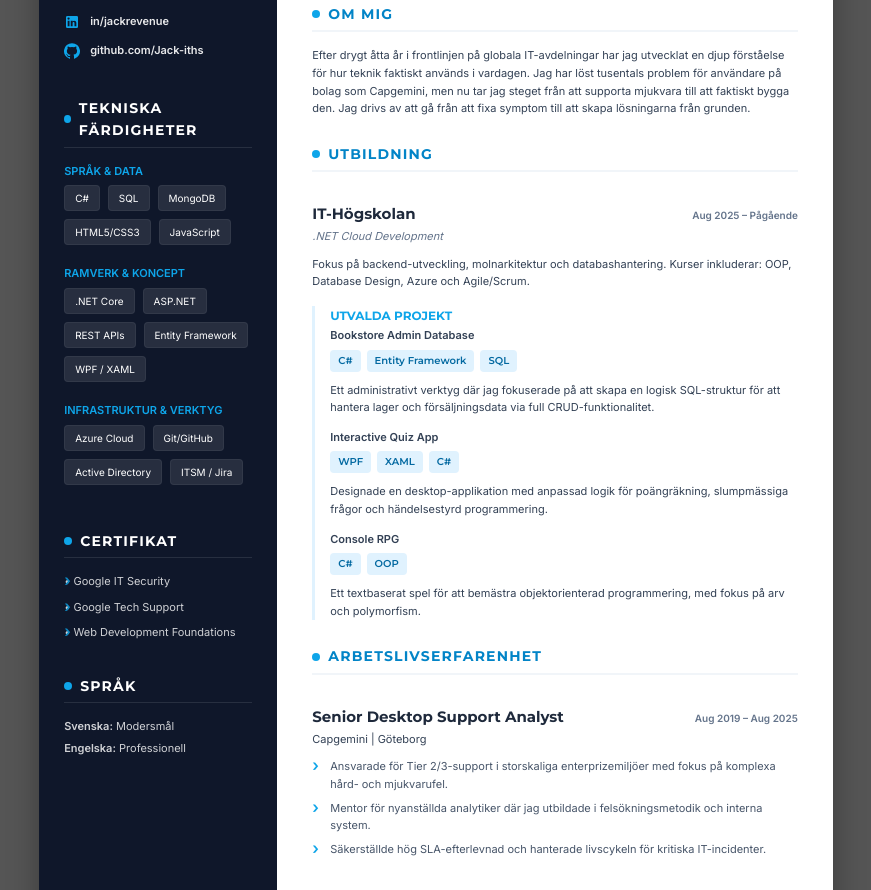
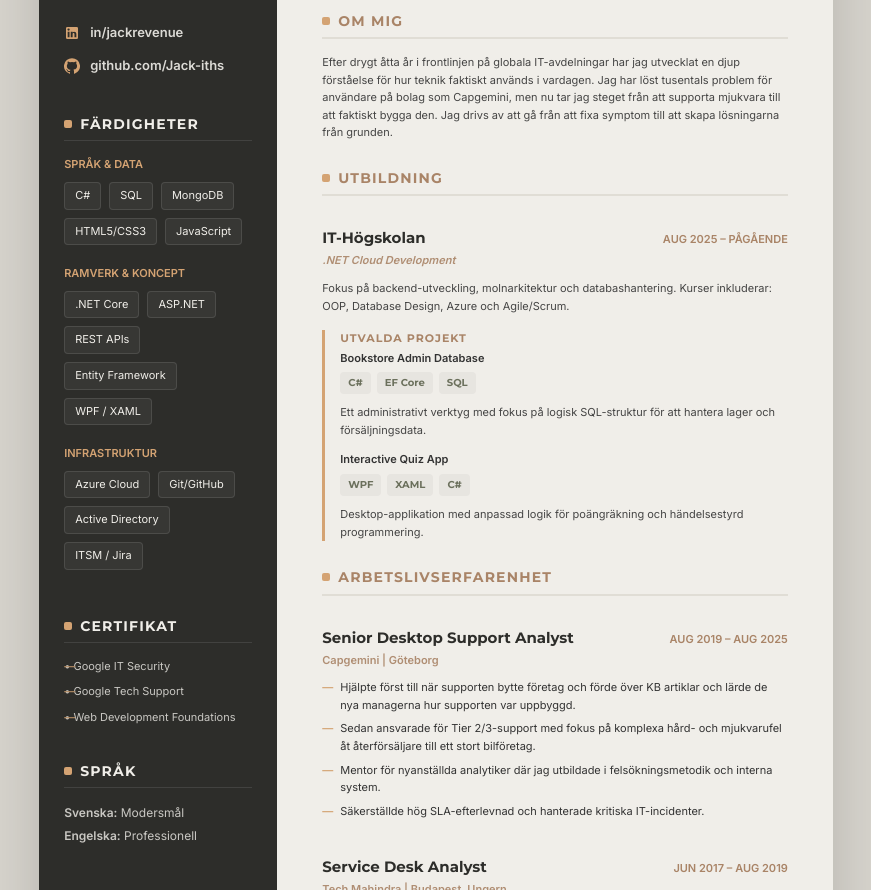
Before and after one commit to Jack-iths/CV, a plain HTML site: page index.html in a window 1280 px wide. Shown: the part 169-1059 px from the top of the page, without its empty margins (204-1075 px from the left). Drawn offline with Linux system fonts and the light colour scheme.

Commit message:
Revise index.html for design enhancements
Updated the HTML structure and styles for improved design and readability.

```diff
--- a/index.html
+++ b/index.html
@@ -7,19 +7,20 @@
 
     <link rel="preconnect" href="https://fonts.googleapis.com">
     <link rel="preconnect" href="https://fonts.gstatic.com" crossorigin>
-    <link href="https://fonts.googleapis.com/css2?family=Inter:wght@300;400;600&family=Montserrat:wght@600;700;800&display=swap" rel="stylesheet">
+    <link href="https://fonts.googleapis.com/css2?family=Inter:wght@300;400;600&family=Montserrat:wght@300;600;700;800&display=swap" rel="stylesheet">
 
     <style>
-        /* --- VARIABLES --- */
+        /* --- NYTT FÄRGSCHEMA: Årets Färg & Soft Tech --- */
         :root {
-            --bg-body: #F3F4F6;
-            --bg-sidebar: #0f172a;
-            --text-main: #334155;
-            --text-sidebar: #e2e8f0;
-            --accent: #0ea5e9;
-            --accent-dark: #0284c7;
-            --chip-bg: #e0f2fe;
-            --chip-text: #0369a1;
+            --bg-body: #F0EEE9;      /* Årets färg som bas */
+            --bg-sidebar: #2D2D2A;   /* Mjuk svart/grå för kontrast */
+            --text-main: #333333;
+            --text-sidebar: #F0EEE9;
+            --accent: #D4A373;       /* Dämpad guld/jord-ton */
+            --accent-dark: #A98467;
+            --chip-bg: #E7E5E0;
+            --chip-text: #6B705C;
+            --line-color: #E0DDD5;
         }
 
         /* --- RESET --- */
@@ -32,7 +33,7 @@
         }
 
         body {
-            background-color: #555;
+            background-color: #D6D3CC; /* Bakgrund utanför arket */
             font-family: 'Inter', sans-serif;
             font-size: 14px;
             line-height: 1.6;
@@ -44,7 +45,7 @@
         }
 
         .page {
-            background: white;
+            background: var(--bg-body);
             width: 100%;
             max-width: 800px;
             min-height: 100vh;
@@ -64,24 +65,26 @@
             gap: 25px;
         }
 
+        /* Topp-stripe med mjukare gradient */
         aside::before {
             content: "";
             position: absolute;
             top: 0; left: 0; width: 100%; height: 6px;
-            background: linear-gradient(90deg, var(--accent), #6366f1);
+            background: linear-gradient(90deg, var(--accent), #ADC178);
         }
 
         main {
             width: 100%;
             padding: 30px 25px;
-            background-color: #ffffff;
+            background-color: var(--bg-body);
         }
 
+        /* --- TYPOGRAPHY --- */
         h1 {
             font-family: 'Montserrat', sans-serif;
             font-weight: 800;
             font-size: 32px;
-            color: var(--text-main);
+            color: var(--bg-sidebar);
             line-height: 1.1;
             margin-bottom: 5px;
             letter-spacing: -0.5px;
@@ -98,7 +101,7 @@
             display: flex;
             align-items: center;
             gap: 8px;
-            border-bottom: 2px solid #f1f5f9;
+            border-bottom: 2px solid var(--line-color);
             padding-bottom: 5px;
             margin-top: 25px;
         }
@@ -107,14 +110,14 @@
             content: " "; display: inline-block;
             width: 8px; height: 8px;
             background-color: var(--accent);
-            border-radius: 50%;
+            border-radius: 2px; /* Mer kvadratisk för modern look */
         }
 
         h3 {
             font-family: 'Montserrat', sans-serif;
             font-weight: 700;
             font-size: 15px;
-            color: #1e293b;
+            color: var(--bg-sidebar);
             margin-top: 15px;
             margin-bottom: 2px;
         }
@@ -122,89 +125,91 @@
         .role-title {
             font-family: 'Montserrat', sans-serif;
             font-size: 14px;
-            font-weight: 600;
-            color: var(--accent);
+            font-weight: 300; /* Tunnare för elegans */
+            color: var(--accent-dark);
             text-transform: uppercase;
-            letter-spacing: 1px;
+            letter-spacing: 2px;
             margin-bottom: 20px;
         }
 
-        p { margin-bottom: 10px; }
+        p { margin-bottom: 10px; opacity: 0.9; }
         a { color: var(--accent); text-decoration: none; font-weight: 600; }
-        aside a { color: #fff; opacity: 0.9; }
+        aside a { color: var(--bg-body); opacity: 0.9; }
 
+        /* --- ELEMENTS --- */
         .contact-info div {
             margin-bottom: 12px;
             display: flex;
             align-items: center;
             gap: 10px;
+            font-size: 13px;
         }
         .contact-info svg { width: 16px; height: 16px; fill: var(--accent); }
 
         .sidebar-section h2 {
-            color: #fff; border-bottom: 1px solid rgba(255,255,255,0.1);
+            color: var(--bg-body); border-bottom: 1px solid rgba(255,255,255,0.1);
             margin-top: 0;
         }
 
         .skill-group { margin-bottom: 20px; }
         .skill-label {
             font-weight: 600; color: var(--accent);
-            margin-bottom: 5px; display: block;
+            margin-bottom: 8px; display: block;
             font-size: 11px; text-transform: uppercase;
         }
         .skill-chips { display: flex; flex-wrap: wrap; gap: 8px; }
         .chip {
-            background: rgba(255,255,255,0.1);
-            color: #fff; padding: 4px 10px;
+            background: rgba(255,255,255,0.05);
+            color: var(--bg-body); padding: 4px 10px;
             border-radius: 4px; font-size: 11px;
-            border: 1px solid rgba(255,255,255,0.05);
+            border: 1px solid rgba(255,255,255,0.1);
         }
 
         .job-header {
             display: flex; justify-content: space-between; align-items: baseline; flex-wrap: wrap;
         }
         .date {
-            font-size: 12px; color: #64748b; font-weight: 600; text-align: right;
+            font-size: 11px; color: var(--accent-dark); font-weight: 600; text-align: right;
+            text-transform: uppercase;
         }
 
         ul { list-style: none; margin-left: 0; }
         li {
-            position: relative; padding-left: 18px; margin-bottom: 6px; color: #475569;
+            position: relative; padding-left: 18px; margin-bottom: 6px; color: var(--text-main);
         }
         li::before {
-            content: "›"; position: absolute; left: 0;
-            color: var(--accent); font-weight: bold; font-size: 16px; line-height: 14px;
+            content: "—"; position: absolute; left: 0;
+            color: var(--accent); font-weight: bold;
         }
 
         .tech-stack { display: flex; gap: 6px; margin-top: 5px; margin-bottom: 10px; flex-wrap: wrap; }
         .tech-stack span {
             background-color: var(--chip-bg); color: var(--chip-text);
-            font-size: 10px; font-weight: 600; padding: 3px 8px;
+            font-size: 10px; font-weight: 700; padding: 3px 8px;
             border-radius: 4px; font-family: 'Montserrat', sans-serif;
         }
 
+        /* --- DESKTOP VIEW --- */
         @media screen and (min-width: 850px) {
             body { padding: 40px; }
             .page {
                 width: 210mm;
                 min-height: 297mm;
                 flex-direction: row;
-                box-shadow: 0 10px 30px rgba(0,0,0,0.3);
+                box-shadow: 0 20px 50px rgba(0,0,0,0.15);
             }
             aside { width: 30%; padding: 40px 25px; }
-            main { width: 70%; padding: 40px 35px; }
+            main { width: 70%; padding: 40px 45px; }
             body { font-size: 11px; }
-            h1 { font-size: 36px; }
+            h1 { font-size: 42px; }
             h2 { font-size: 14px; }
-            .date { font-size: 10px; }
-            .chip { font-size: 10px; }
         }
 
         @media print {
             body { background: none; padding: 0; font-size: 11px; }
             .page { width: 210mm; min-height: 297mm; display: flex !important; flex-direction: row !important; box-shadow: none; margin: 0; }
-            aside { width: 30%; padding: 40px 25px; }
-            main { width: 70%; padding: 40px 35px; }
+            aside { width: 30%; padding: 40px 25px; background-color: #2D2D2A !important; }
+            main { width: 70%; padding: 40px 45px; background-color: #F0EEE9 !important; }
             a { text-decoration: none; }
         }
     </style>
@@ -244,15 +249,13 @@
             </div>
 
             <div class="sidebar-section">
-                <h2>Tekniska Färdigheter</h2>
+                <h2>Färdigheter</h2>
 
                 <div class="skill-group">
                     <span class="skill-label">Språk & Data</span>
                     <div class="skill-chips">
-                        <span class="chip">C#</span>
-                        <span class="chip">SQL</span>
-                        <span class="chip">MongoDB</span>
-                        <span class="chip">HTML5/CSS3</span>
+                        <span class="chip">C#</span> <span class="chip">SQL</span>
+                        <span class="chip">MongoDB</span> <span class="chip">HTML5/CSS3</span>
                         <span class="chip">JavaScript</span>
                     </div>
                 </div>
@@ -260,38 +263,34 @@
                 <div class="skill-group">
                     <span class="skill-label">Ramverk & Koncept</span>
                     <div class="skill-chips">
-                        <span class="chip">.NET Core</span>
-                        <span class="chip">ASP.NET</span>
-                        <span class="chip">REST APIs</span>
-                        <span class="chip">Entity Framework</span>
+                        <span class="chip">.NET Core</span> <span class="chip">ASP.NET</span>
+                        <span class="chip">REST APIs</span> <span class="chip">Entity Framework</span>
                         <span class="chip">WPF / XAML</span>
                     </div>
                 </div>
 
                 <div class="skill-group">
-                    <span class="skill-label">Infrastruktur & Verktyg</span>
+                    <span class="skill-label">Infrastruktur</span>
                     <div class="skill-chips">
-                        <span class="chip">Azure Cloud</span>
-                        <span class="chip">Git/GitHub</span>
-                        <span class="chip">Active Directory</span>
-                        <span class="chip">ITSM / Jira</span>
+                        <span class="chip">Azure Cloud</span> <span class="chip">Git/GitHub</span>
+                        <span class="chip">Active Directory</span> <span class="chip">ITSM / Jira</span>
                     </div>
                 </div>
             </div>
 
             <div class="sidebar-section">
                 <h2>Certifikat</h2>
-                <ul style="list-style: none; padding: 0;">
-                    <li style="margin-bottom: 8px; color: #fff; opacity: 0.8; padding-left: 0;">&bull; Google IT Security</li>
-                    <li style="margin-bottom: 8px; color: #fff; opacity: 0.8; padding-left: 0;">&bull; Google Tech Support</li>
-                    <li style="margin-bottom: 8px; color: #fff; opacity: 0.8; padding-left: 0;">&bull; Web Development Foundations</li>
+                <ul style="list-style: none; padding: 0; font-size: 11px;">
+                    <li style="margin-bottom: 8px; color: var(--bg-body); opacity: 0.8; padding-left: 0;">&bull; Google IT Security</li>
+                    <li style="margin-bottom: 8px; color: var(--bg-body); opacity: 0.8; padding-left: 0;">&bull; Google Tech Support</li>
+                    <li style="margin-bottom: 8px; color: var(--bg-body); opacity: 0.8; padding-left: 0;">&bull; Web Development Foundations</li>
                 </ul>
             </div>
 
             <div class="sidebar-section">
                 <h2>Språk</h2>
-                <p style="color: #fff; opacity: 0.8; margin-bottom: 4px;"><strong>Svenska:</strong> Modersmål</p>
-                <p style="color: #fff; opacity: 0.8;"><strong>Engelska:</strong> Professionell</p>
+                <p style="color: var(--bg-body); opacity: 0.8; margin-bottom: 4px; font-size: 12px;"><strong>Svenska:</strong> Modersmål</p>
+                <p style="color: var(--bg-body); opacity: 0.8; font-size: 12px;"><strong>Engelska:</strong> Professionell</p>
             </div>
         </aside>
 
@@ -308,40 +307,27 @@
 
             <section>
                 <h2>Utbildning</h2>
-
                 <div class="job-block">
                     <div class="job-header">
                         <h3>IT-Högskolan</h3>
                         <span class="date">Aug 2025 – Pågående</span>
                     </div>
-                    <p style="font-style: italic; color: #64748b;">.NET Cloud Development</p>
+                    <p style="font-style: italic; color: var(--accent-dark); font-weight: 600;">.NET Cloud Development</p>
                     <p>Fokus på backend-utveckling, molnarkitektur och databashantering. Kurser inkluderar: OOP, Database Design, Azure och Agile/Scrum.</p>
 
-                    <div style="margin-top: 15px; border-left: 3px solid var(--chip-bg); padding-left: 15px;">
-                        <h3 style="margin-top: 0; font-size: 12px; text-transform: uppercase; color: var(--accent);">Utvalda Projekt</h3>
+                    <div style="margin-top: 15px; border-left: 3px solid var(--accent); padding-left: 15px;">
+                        <h3 style="margin-top: 0; font-size: 11px; text-transform: uppercase; color: var(--accent-dark); letter-spacing: 1px;">Utvalda Projekt</h3>
 
                         <div style="margin-bottom: 12px;">
                             <strong>Bookstore Admin Database</strong>
-                            <div class="tech-stack">
-                                <span>C#</span> <span>Entity Framework</span> <span>SQL</span>
-                            </div>
-                            <p>Ett administrativt verktyg där jag fokuserade på att skapa en logisk SQL-struktur för att hantera lager och försäljningsdata via full CRUD-funktionalitet.</p>
+                            <div class="tech-stack"><span>C#</span> <span>EF Core</span> <span>SQL</span></div>
+                            <p>Ett administrativt verktyg med fokus på logisk SQL-struktur för att hantera lager och försäljningsdata.</p>
                         </div>
 
                         <div style="margin-bottom: 12px;">
                             <strong>Interactive Quiz App</strong>
-                            <div class="tech-stack">
-                                <span>WPF</span> <span>XAML</span> <span>C#</span>
-                            </div>
-                            <p>Designade en desktop-applikation med anpassad logik för poängräkning, slumpmässiga frågor och händelsestyrd programmering.</p>
-                        </div>
-
-                        <div>
-                            <strong>Console RPG</strong>
-                            <div class="tech-stack">
-                                <span>C#</span> <span>OOP</span>
-                            </div>
-                            <p>Ett textbaserat spel för att bemästra objektorienterad programmering, med fokus på arv och polymorfism.</p>
+                            <div class="tech-stack"><span>WPF</span> <span>XAML</span> <span>C#</span></div>
+                            <p>Desktop-applikation med anpassad logik för poängräkning och händelsestyrd programmering.</p>
                         </div>
                     </div>
                 </div>
@@ -355,11 +341,12 @@
                         <h3>Senior Desktop Support Analyst</h3>
                         <span class="date">Aug 2019 – Aug 2025</span>
                     </div>
-                    <p class="company">Capgemini | Göteborg</p>
+                    <p style="color: var(--accent-dark); font-weight: 600;">Capgemini | Göteborg</p>
                     <ul>
-                        <li>Ansvarade för Tier 2/3-support i storskaliga enterprizemiljöer med fokus på komplexa hård- och mjukvarufel.</li>
+                        <li>Hjälpte först till när supporten bytte företag och förde över KB artiklar och lärde de nya managerna hur supporten var uppbyggd.</li>
+                        <li>Sedan ansvarade för Tier 2/3-support med fokus på komplexa hård- och mjukvarufel åt återförsäljare till ett stort bilföretag.</li>
                         <li>Mentor för nyanställda analytiker där jag utbildade i felsökningsmetodik och interna system.</li>
-                        <li>Säkerställde hög SLA-efterlevnad och hanterade livscykeln för kritiska IT-incidenter.</li>
+                        <li>Säkerställde hög SLA-efterlevnad och hanterade kritiska IT-incidenter.</li>
                     </ul>
                 </div>
 
@@ -368,11 +355,10 @@
                         <h3>Service Desk Analyst</h3>
                         <span class="date">Jun 2017 – Aug 2019</span>
                     </div>
-                    <p class="company">Tech Mahindra | Budapest, Ungern</p>
+                    <p style="color: var(--accent-dark); font-weight: 600;">Tech Mahindra | Budapest, Ungern</p>
                     <ul>
-                        <li>Första kontaktpunkt för teknisk support; hanterade och prioriterade stora volymer av ärenden globalt.</li>
+                        <li>Första kontaktpunkt för teknisk support; hanterade stora volymer av ärenden globalt.</li>
                         <li>Felsökning av Windows OS, MS Office-paketet och verksamhetsspecifika applikationer.</li>
-                        <li>Tätt samarbete med infrastrukturteam för att eskalera och lösa kritiska driftstörningar.</li>
                     </ul>
                 </div>
 
@@ -381,13 +367,12 @@
                         <h3>Producent</h3>
                         <span class="date">Maj 2012 – Okt 2014</span>
                     </div>
-                    <p class="company">Karl Katt AB | Göteborg</p>
+                    <p style="color: var(--accent-dark); font-weight: 600;">Karl Katt AB | Göteborg</p>
                     <ul>
-                        <li>Producerade och klippte långfilmen "Motiv". Ansvarade för projektledningsprocessen, logistik och att driva ett kreativt projekt i mål under press.</li>
+                        <li>Producerade och klippte långfilmen "Motiv". Ansvarade för projektledning, logistik och att driva ett kreativt projekt i mål under press.</li>
                     </ul>
                 </div>
             </section>
-
         </main>
     </div>
 
```
